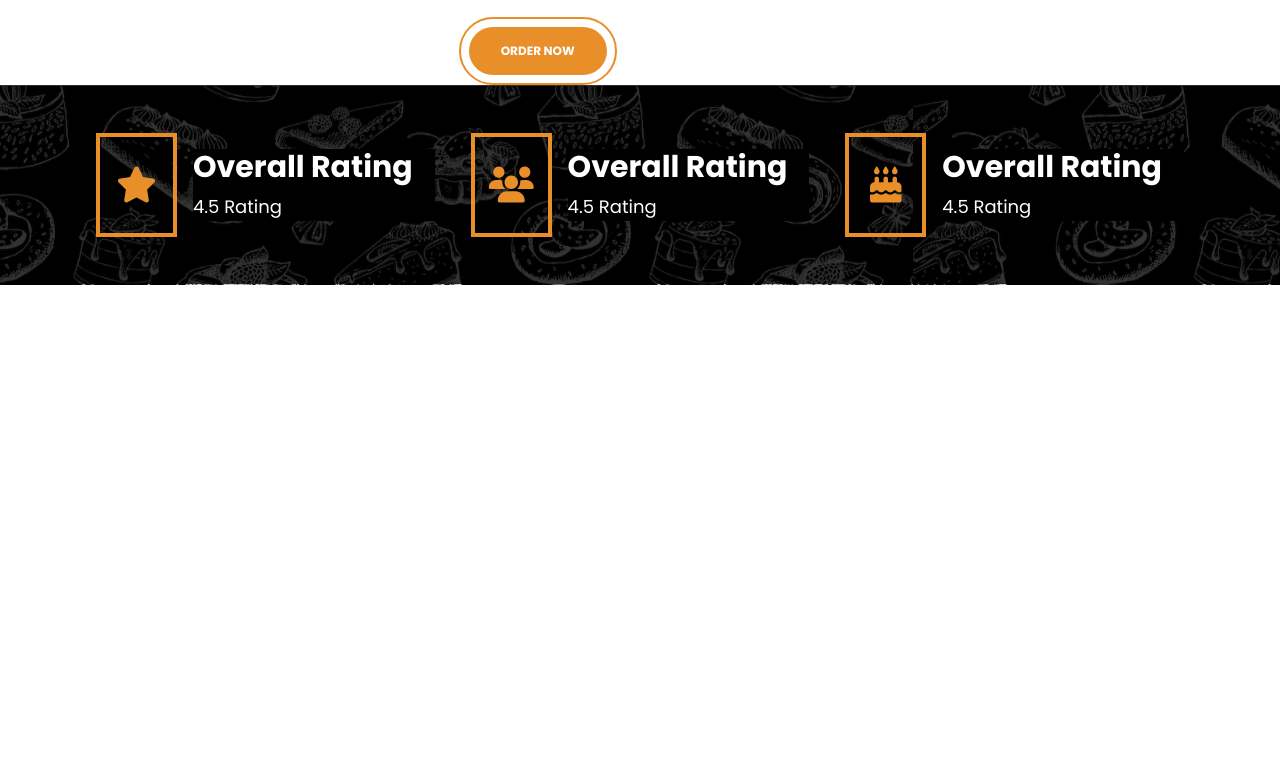
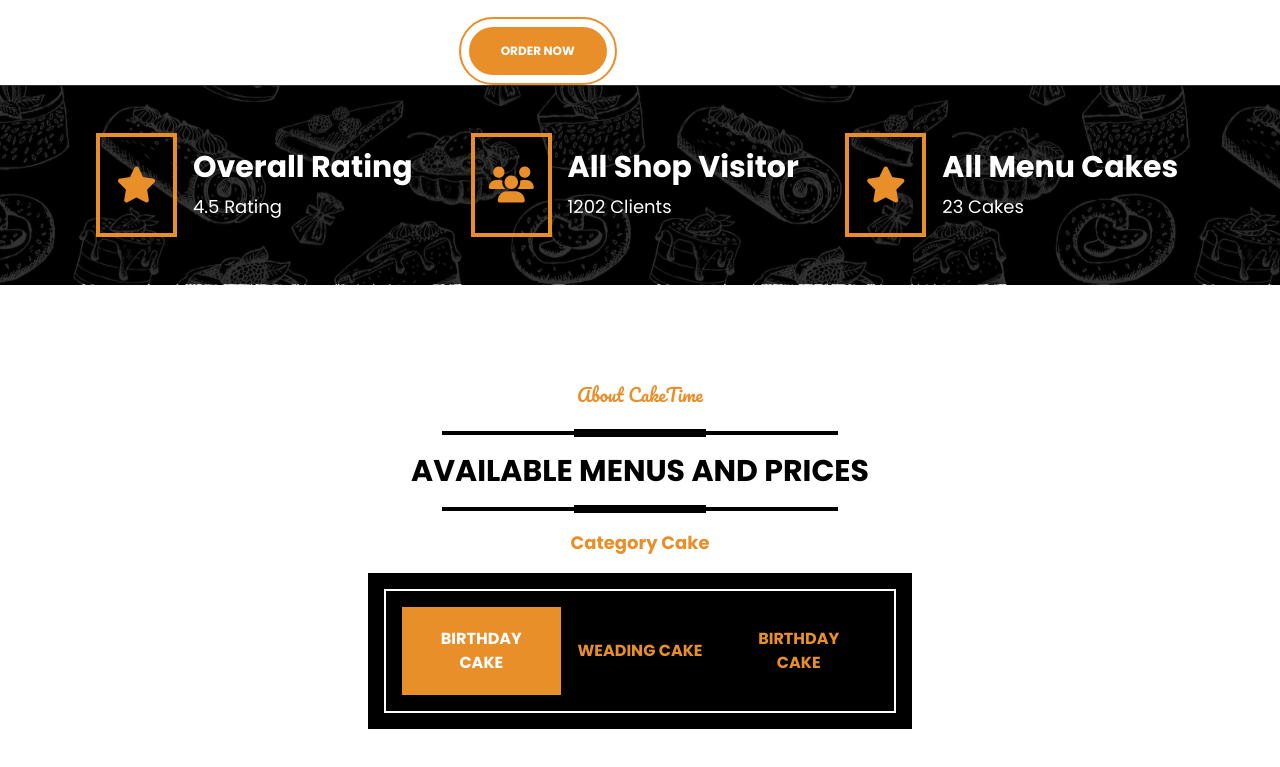
Before and after one commit to zainuddin25/CakeTime, an Angular app: page /landing-page in a window 1280 px wide. Shown: the part 1499-2266 px from the top of the page. Before the commit the page ends 1880 px from the top, so only its background shows below. Built offline with nearby package versions, Linux system fonts and the light colour scheme.

Commit message:
add: menu page

```diff
--- a/src/app/app.module.ts
+++ b/src/app/app.module.ts
@@ -7,6 +7,8 @@ import { LandingPageComponent } from './pages/landing-page/landing-page.componen
 import { HeaderComponent } from './components/header/header.component';
 import { HeroComponent } from './components/hero/hero.component';
 import { AboutComponent } from './components/about/about.component';
+import { MenuComponent } from './components/menu/menu.component';
+import { BirthdayCakeComponent } from './components/birthday-cake/birthday-cake.component';
 
 @NgModule({
   declarations: [
@@ -14,7 +16,9 @@ import { AboutComponent } from './components/about/about.component';
     LandingPageComponent,
     HeaderComponent,
     HeroComponent,
-    AboutComponent
+    AboutComponent,
+    MenuComponent,
+    BirthdayCakeComponent
   ],
   imports: [
     BrowserModule,
--- a/src/app/components/about/about.component.html
+++ b/src/app/components/about/about.component.html
@@ -37,7 +37,7 @@
                 <i class="fa-solid fa-star text-xl lg:text-4xl text-primary"></i>
             </div>
         </div>
-        <div class="w-3/4 bg-black">
+        <div class="w-3/4">
             <h1 class="capitalize text-white font-bold text-lg lg:text-3xl text-start">overall rating</h1>
             <p class="text-white text-sm lg:text-lg pt-2 text-start">4.5 Rating</p>
         </div>
@@ -48,20 +48,20 @@
                 <i class="fa-solid fa-users text-xl lg:text-4xl text-primary"></i>
             </div>
         </div>
-        <div class="w-3/4 bg-black">
-            <h1 class="capitalize text-white font-bold text-lg lg:text-3xl text-start">overall rating</h1>
-            <p class="text-white text-sm lg:text-lg pt-2 text-start">4.5 Rating</p>
+        <div class="w-3/4">
+            <h1 class="capitalize text-white font-bold text-lg lg:text-3xl text-start">all shop visitor</h1>
+            <p class="text-white text-sm lg:text-lg pt-2 text-start">1202 Clients</p>
         </div>
     </div>
-    <div class="flex justify-between items-center gap-4 mt-4 lg:mt-0">
+    <div class="flex justify-between items-center gap-4">
         <div class="w-2/4 lg:w-1/4 border-4 border-primary">
             <div class="text-center py-6 lg:py-7">
-                <i class="fa-solid fa-cake-candles text-xl lg:text-4xl text-primary"></i>
+                <i class="fa-solid fa-star text-xl lg:text-4xl text-primary"></i>
             </div>
         </div>
-        <div class="w-3/4 bg-black">
-            <h1 class="capitalize text-white font-bold text-lg lg:text-3xl text-start">overall rating</h1>
-            <p class="text-white text-sm lg:text-lg pt-2 text-start">4.5 Rating</p>
+        <div class="w-3/4">
+            <h1 class="capitalize text-white font-bold text-lg lg:text-3xl text-start">All menu cakes</h1>
+            <p class="text-white text-sm lg:text-lg pt-2 text-start">23 Cakes</p>
         </div>
     </div>
 </div>
--- /dev/null
+++ b/src/app/components/birthday-cake/birthday-cake.component.html
@@ -0,0 +1 @@
+<p>birthday-cake works!</p>
--- /dev/null
+++ b/src/app/components/menu/menu.component.html
@@ -0,0 +1,26 @@
+<div class="container px-8 lg:px-24 mx-auto flex justify-center mb-24">
+    <div class="w-full">
+        <p class="text-lg font-pacifico text-center text-primary">About CakeTime</p>
+        <div class="flex items-center justify-center mt-5">
+            <div class="px-10 lg:px-16 border-2 border-black bg-black"></div>
+            <div class="px-10 lg:px-16 border-2 border-black bg-black py-0.5"></div>
+            <div class="px-10 lg:px-16 border-2 border-black bg-black"></div>
+        </div>
+        <h1 class="uppercase text-center py-4 text-xl lg:text-3xl font-bold">Available menus and prices</h1>
+        <div class="flex items-center justify-center">
+            <div class="px-10 lg:px-16 border-2 border-black bg-black"></div>
+            <div class="px-10 lg:px-16 border-2 border-black bg-black py-0.5"></div>
+            <div class="px-10 lg:px-16 border-2 border-black bg-black"></div>
+        </div>
+        <div class="lg:mt-4 text-center">
+            <p class="capitalize text-lg font-bold text-primary my-4">Category cake</p>
+            <div class="w-2/4 bg-black mx-auto p-4">
+                <div class="border-2 border-white grid grid-cols-3 p-4">
+                    <button class="uppercase font-bold hover:text-white hover:bg-primary duration-300 text-white bg-primary px-4 py-5">birthday cake</button>
+                    <button class="uppercase font-bold hover:text-white hover:bg-primary duration-300 text-primary px-4 py-5">weading cake</button>
+                    <button class="uppercase font-bold hover:text-white hover:bg-primary duration-300 text-primary px-4 py-5">birthday cake</button>
+                </div>
+            </div>
+        </div>
+    </div>
+</div>
--- a/src/app/pages/landing-page/landing-page.component.html
+++ b/src/app/pages/landing-page/landing-page.component.html
@@ -2,4 +2,5 @@
     <app-header></app-header>
     <app-hero></app-hero>
     <app-about></app-about>
+    <app-menu></app-menu>
 </div>
```
Also changed, not shown: src/app/components/birthday-cake/birthday-cake.component.ts (added, +10 -0 lines), src/app/components/menu/menu.component.ts (added, +10 -0 lines), src/app/components/birthday-cake/birthday-cake.component.css (added), src/app/components/menu/menu.component.css (added), 2 other files (tests, documents, lock files or other folders).
